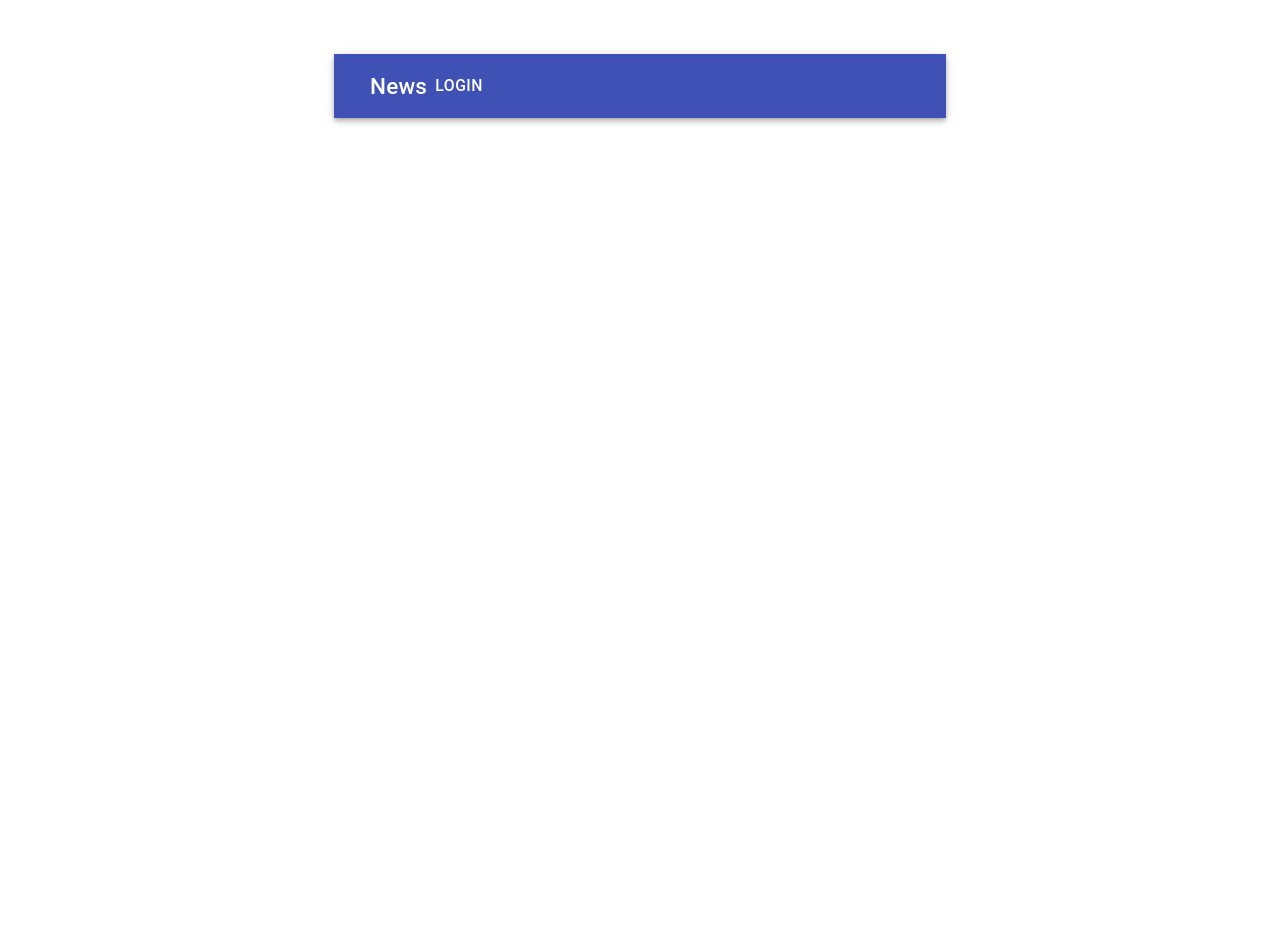
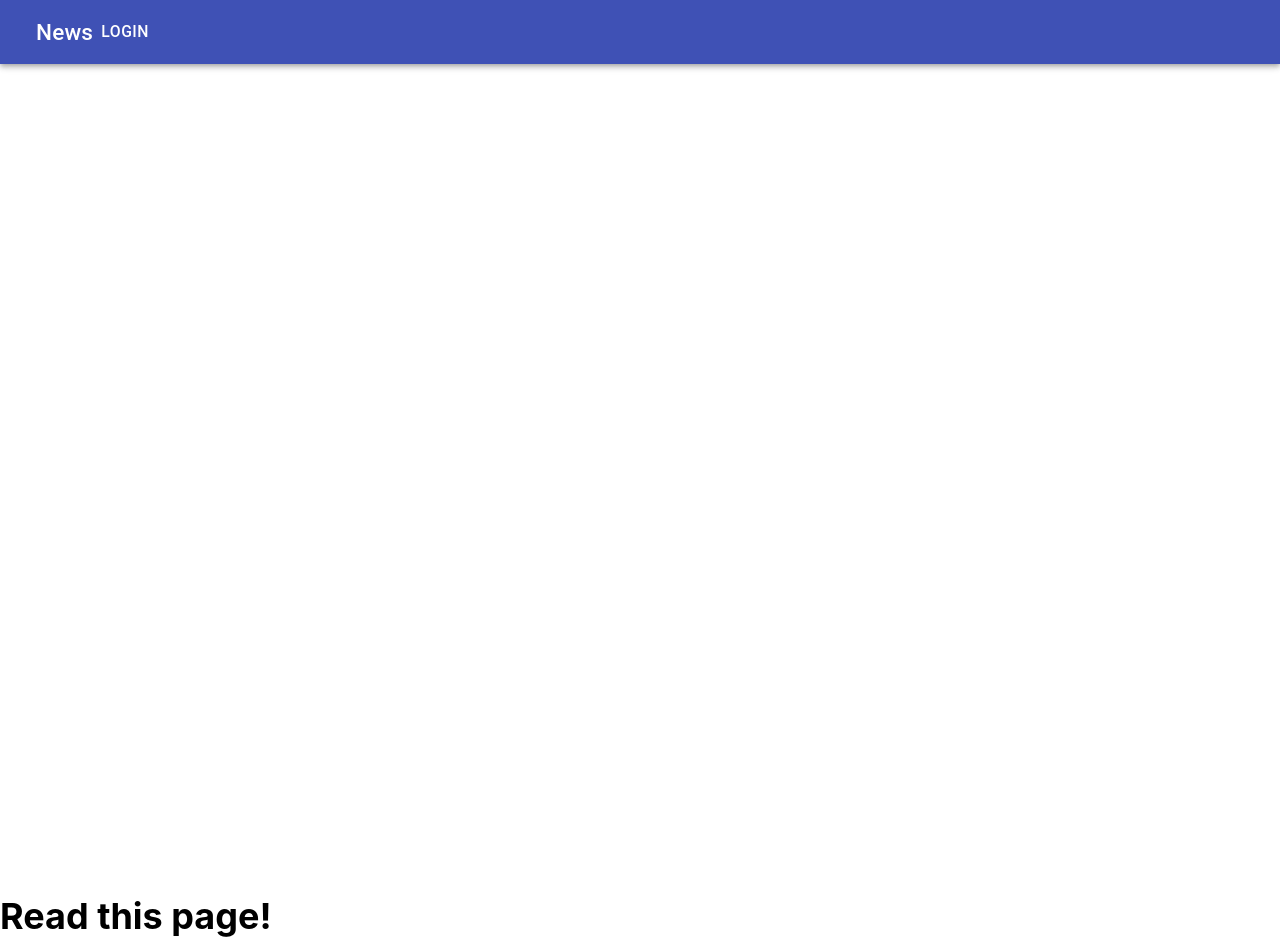
Before and after one commit to kazuki-homma/Chishiro_5L3_portofolio, a Next.js app in the folder next/: page / in a window 1280 px wide. Shown: the top 952 px of the page. Built offline with nearby package versions, Linux system fonts and the light colour scheme.

Commit message:
fix Design

```diff
--- a/next/components/layout.js
+++ b/next/components/layout.js
@@ -1,5 +1,5 @@
 import Head from 'next/head'
-import styles from './layout.module.css'
+import styles from './layout.module.scss'
 import utilStyles from '../styles/utils.module.css'
 import Link from 'next/link'
 import { AppBar, Toolbar, IconButton, Typography, Button } from '@material-ui/core';
@@ -16,7 +16,7 @@ export default function Layout({ children, home }) {
         <link rel="icon" href="/favicon.ico" />
         <meta
           name="description"
-          content="Learn how to build a personal website using Next.js"
+          content="Chishiro_5L3 Portofolio"
         />
         <meta
           property="og:image"
@@ -44,20 +44,7 @@ export default function Layout({ children, home }) {
           </>
         ) : (
           <>
-            <Link href="/">
-              <a>
-                <img
-                  src="/images/profile.jpg"
-                  className={`${styles.headerImage} ${utilStyles.borderCircle}`}
-                  alt={name}
-                />
-              </a>
-            </Link>
-            <h2 className={utilStyles.headingLg}>
-              <Link href="/">
-                <a className={utilStyles.colorInherit}>{name}</a>
-              </Link>
-            </h2>
+            <div>Topページじゃなければこの文章が表示されています</div>
           </>
         )}
       </header>
--- a/next/components/layout.module.css
+++ b/next/components/layout.module.scss
@@ -1,14 +1,12 @@
 .container {
-    max-width: 36rem;
-    padding: 0 1rem;
-    margin: 3rem auto 6rem;
-  }
+  width: 100vw;
 
-  .header {
+  & .header {
     display: flex;
     flex-direction: column;
     align-items: center;
   }
+}
 
   .headerImage {
     width: 6rem;
--- a/next/styles/global.scss
+++ b/next/styles/global.scss
@@ -13,15 +13,6 @@ body {
 }
 
 a {
-  color: #0070f3;
+  color: #000;
   text-decoration: none;
 }
-
-a:hover {
-  text-decoration: underline;
-}
-
-img {
-  max-width: 100%;
-  display: block;
-}
```
